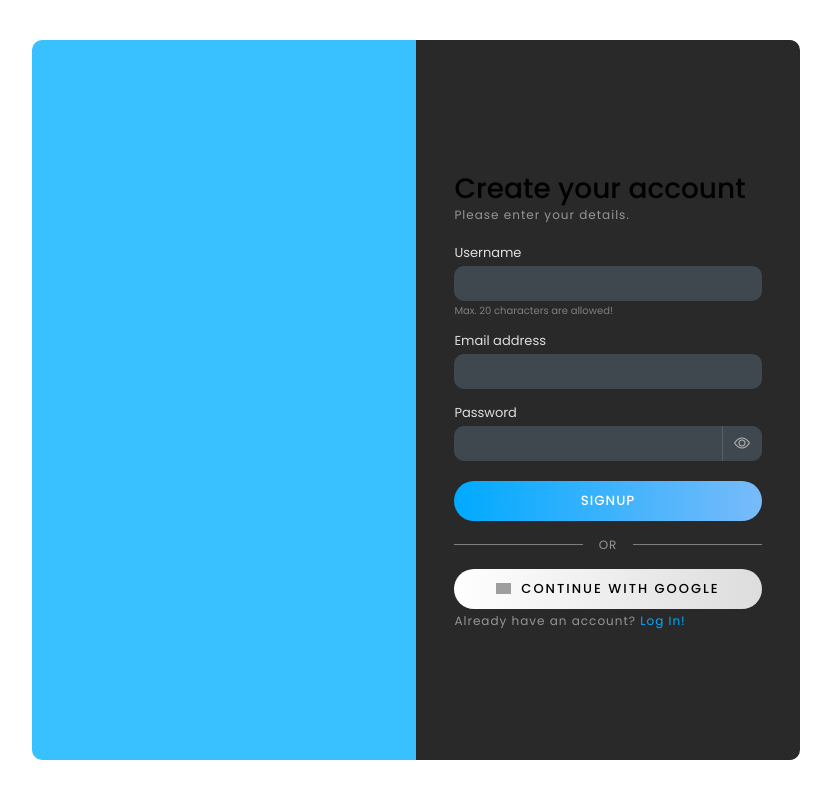
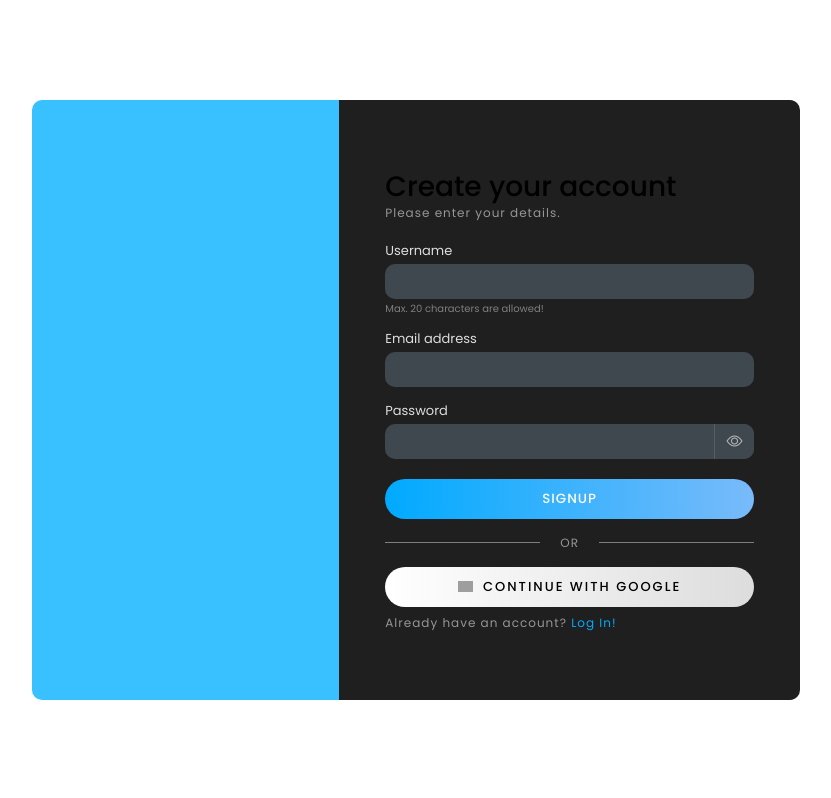
Before and after one commit to webtopia035/widgetsy-frontend, a Next.js app: page /auth/signup in a window 1280 px wide. Shown: the whole page, without its empty margins (224-1055 px from the left). Built offline with nearby package versions, Linux system fonts and the light colour scheme; grey boxes are pictures that could not be loaded.

Commit message:
add: navbar and product info component

```diff
--- a/components/Editor/Editor.module.css
+++ b/components/Editor/Editor.module.css
@@ -5,6 +5,7 @@
   flex-direction: column;
   justify-content: flex-start;
   align-items: center;
+  user-select: none;
 }
 
 .header {
--- a/components/Navbar/Navbar.module.css
+++ b/components/Navbar/Navbar.module.css
@@ -4,5 +4,42 @@
   display: flex;
   justify-content: space-between;
   align-items: center;
-  border-bottom: 1px solid #6b6b6b6c;
+  border-bottom: 1px solid #6b6b6b4c;
+  user-select: none;
+  box-shadow: #6b6b6b6c 0px 25px 20px -21px;
 }
+
+.buttons {
+  display: flex;
+  margin-right: 40px;
+}
+
+.btn {
+  font-size: 14px;
+  font-family: "Poppins", sans-serif;
+  text-transform: uppercase;
+  letter-spacing: 1px;
+  font-weight: 500;
+  border-radius: 20px;
+  margin: 0 10px;
+  width: 120px;
+  height: 40px;
+  display: flex;
+  justify-content: center;
+  align-items: center;
+  cursor: pointer;
+}
+
+.close_btn {
+  border: 1px solid #b7b7b77f;
+}
+
+.save_btn {
+  border: 1px solid #079dfd;
+  color: #079dfd;
+}
+
+.download_btn {
+  width: 250px;
+  background-color: #079dfd;
+}
--- /dev/null
+++ b/components/ProductInfo/ProductInfo.module.css
@@ -0,0 +1,71 @@
+.back_arrow > i {
+  color: #4ab0ff;
+  margin-right: 15px;
+  font-weight: bolder;
+}
+
+.back_arrow {
+  margin: 20px;
+  cursor: pointer;
+  user-select: none;
+  display: inline-block;
+}
+
+.content {
+  width: 90%;
+  padding-left: 20px;
+}
+
+.section_name {
+  font-size: 25px;
+  margin-bottom: 5px;
+}
+
+.product_info {
+  font-size: 15px;
+  color: #bcbcbc;
+  margin-bottom: 25px;
+}
+
+.name_label,
+.description_label {
+  font-size: 13px;
+}
+
+.example,
+.file_name {
+  font-size: 11px;
+  color: #9a9a9a;
+}
+
+.name_input,
+.textarea {
+  width: 100%;
+  outline: none;
+  border: none;
+  background-color: #40484f;
+  font-family: "Poppins", sans-serif;
+  border-radius: 10px;
+}
+
+.name_input::placeholder,
+.textarea::placeholder {
+  color: #b8b8b8;
+}
+
+.name_input {
+  margin-top: 10px;
+  height: 40px;
+  padding: 0 10px;
+}
+
+.file_name {
+  margin: 15px 0;
+}
+
+.textarea {
+  margin-top: 5px;
+  height: 250px;
+  resize: none;
+  padding: 10px 10px;
+}
--- a/styles/Login.module.css
+++ b/styles/Login.module.css
@@ -9,23 +9,23 @@
 
 .auth_container {
   width: 60%;
-  height: 70%;
+  height: 75%;
   border-radius: 10px;
   display: flex;
 }
 
 .image_container {
-  width: 50%;
+  width: 40%;
   height: 100%;
   border-radius: 10px 0 0 10px;
   background-color: rgb(57, 192, 255);
 }
 
 .login_container {
-  width: 50%;
+  width: 60%;
   height: 100%;
   border-radius: 0 10px 10px 0;
-  background-color: #292929;
+  background-color: #1f1f1f;
   display: flex;
   justify-content: center;
   align-items: center;
@@ -38,6 +38,7 @@
 .header {
   font-size: 33px;
   font-weight: 500;
+  line-height: 35px;
 }
 
 .header_text,
@@ -49,7 +50,7 @@
 }
 
 .signup_text {
-  margin-top: 3px;
+  margin-top: 7px;
 }
 
 .labels {
@@ -89,7 +90,7 @@
   width: 40px;
   height: 35px;
   border-left: 1px solid #7f7f7f68;
-  background-color: rgb(64, 72, 79);
+  background-color: #40484f;
   display: flex;
   justify-content: center;
   align-items: center;
@@ -131,6 +132,27 @@
 .or {
   width: 100%;
   text-align: center;
+  position: relative;
+}
+
+.or::before {
+  content: "";
+  width: 42%;
+  height: 1px;
+  background-color: #7f7f7f;
+  position: absolute;
+  top: 8px;
+  left: 0;
+}
+
+.or::after {
+  content: "";
+  width: 42%;
+  height: 1px;
+  background-color: #7f7f7f;
+  position: absolute;
+  top: 8px;
+  right: 0;
 }
 
 .login_google {
--- a/styles/Signup.module.css
+++ b/styles/Signup.module.css
@@ -9,23 +9,23 @@
 
 .auth_container {
   width: 60%;
-  height: 90%;
+  height: 75%;
   border-radius: 10px;
   display: flex;
 }
 
 .image_container {
-  width: 50%;
+  width: 40%;
   height: 100%;
   border-radius: 10px 0 0 10px;
   background-color: rgb(57, 192, 255);
 }
 
 .signup_container {
-  width: 50%;
+  width: 60%;
   height: 100%;
   border-radius: 0 10px 10px 0;
-  background-color: #292929;
+  background-color: #1f1f1f;
   display: flex;
   justify-content: center;
   align-items: center;
@@ -46,15 +46,15 @@
 .login_text {
   font-size: 12px;
   letter-spacing: 1px;
-  color: rgb(150, 150, 150);
+  color: #969696;
 }
 
 .login_text {
-  margin-top: 3px;
+  margin-top: 7px;
 }
 
 .labels {
-  color: rgb(222, 222, 222);
+  color: #dedede;
   font-size: 13px;
 }
 
@@ -65,7 +65,7 @@
   height: 35px;
   margin-bottom: 10px;
   margin-top: 2px;
-  background-color: rgb(64, 72, 79);
+  background-color: #40484f;
   border: none;
   outline: none;
   border-radius: 10px;
```
Also changed, not shown: components/ProductInfo/ProductInfo.js (added, +38 -0 lines), components/Sidebar/Sidebar.js (+5 -3 lines), components/Sidebar/Sidebar.module.css (+31 -15 lines).
